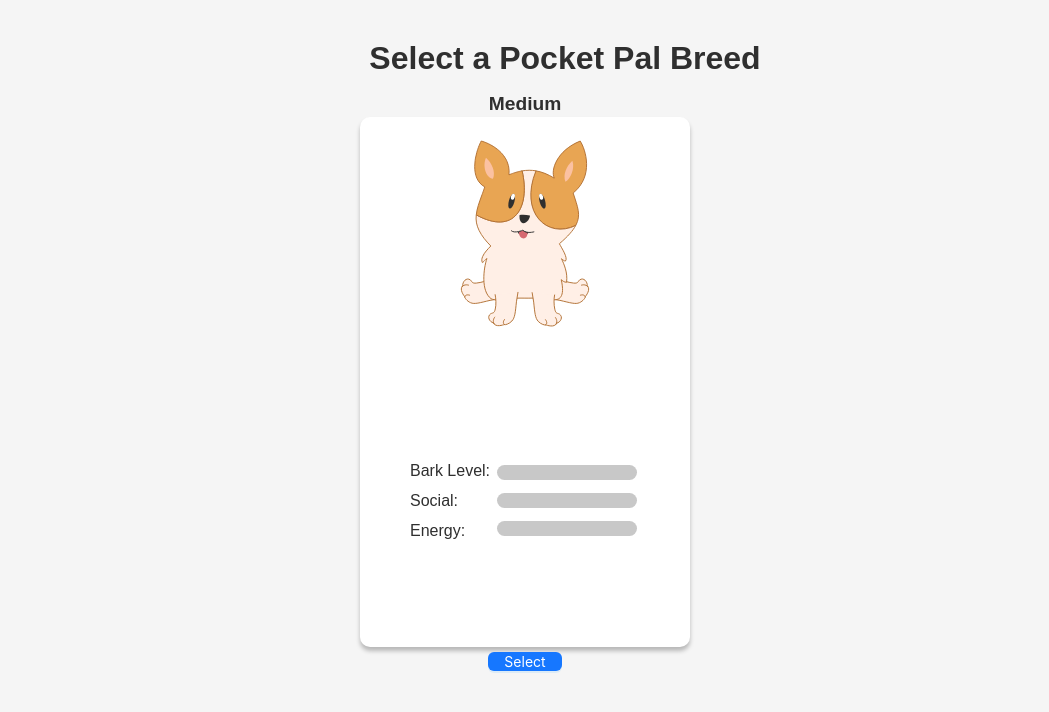
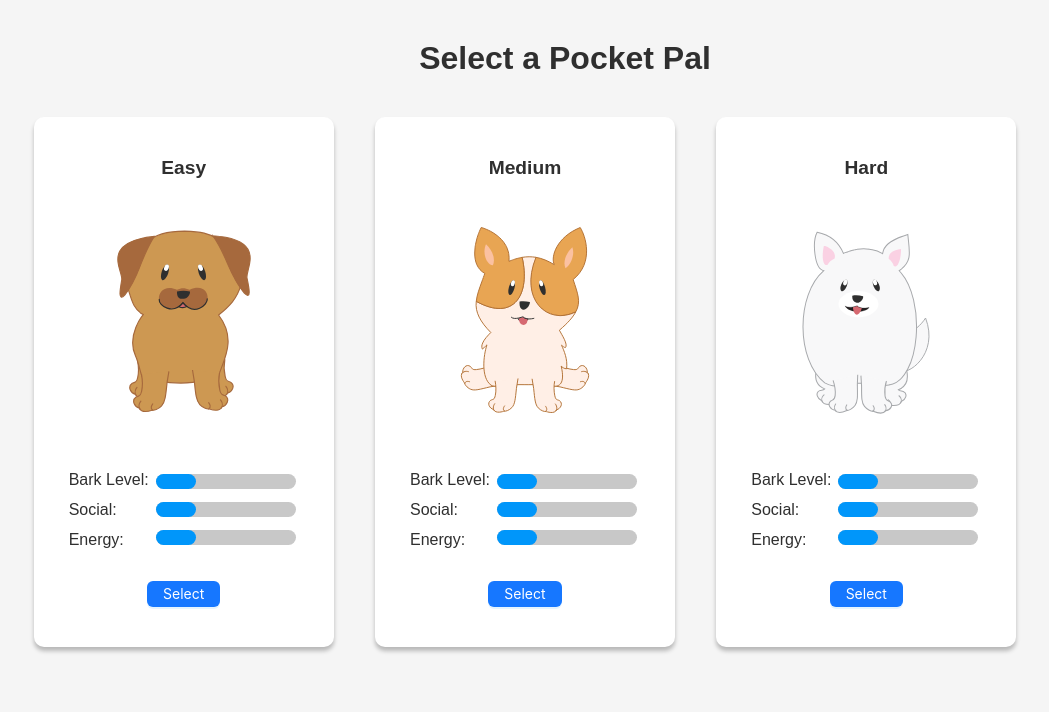
Before and after one commit to Pocket-Pals/Pocket-Pals, a Next.js app: page /select in a window 1280 px wide. Shown: the top 712 px of the page, without its empty margins (115-1164 px from the left). Built offline with nearby package versions, Linux system fonts and the light colour scheme.

Commit message:
select dog page hard coded

```diff
--- a/src/components/SelectDog/SelectDog.jsx
+++ b/src/components/SelectDog/SelectDog.jsx
@@ -4,31 +4,42 @@ import Button from '../Button/Button';
 import Image from 'next/image';
 import { useRouter } from 'next/router';
 
+const DogCardContainers = styled.div`
+    display: flex;
+    flex-direction: row;
+    justify-content: center;
+    align-items: center;
+    margin: auto;
+    width: 80%;
+    gap: 0;
+    @media (max-width: 1000px) {
+        flex-direction: column;
+        gap: 30px;
+`
 const DogCard = styled.div`
     display: flex;
     flex-direction: column;
-    justify-content: center;
+    // justify-content: center;
     align-items: center;
-    width: 250px;
-    height: 450px;
+    max-width: 250px;
+    max-height: 450px;
     background-color: white;
     border-radius: 10px;
     margin: auto;
-    padding: 40px;
+    padding: 40px 25px;
     box-shadow: 0px 4px 4px rgba(0, 0, 0, 0.25);
 `
 const DogImage = styled(Image)`
     display: block;
-    margin-bottom: 100px;
     background-repeat: no-repeat;
     background-position: center;
     background-size: cover;
 `
 const StatsContainer = styled.div`
     width: 100%;
+    padding-bottom: 20px;
     display: grid;
     grid-template-columns: 1fr 1fr;
-    grid-template-rows: 1fr 1fr;
     grid-template-areas:
         "a b";
 `
@@ -44,21 +55,22 @@ const StatUnfilled = styled.div`
 `
 const StatFilled = styled.div`
     display: flex;
-    width: 20px;
+    width: 40px;
     height: 15px;
-    background-color: red;
+    background-color: rgb(0, 150, 250);
     border-radius: 10px;
     padding: 0;
-    margin: 13px;
 `
 
 export default function SelectCard({
-    img = "/svgs/corgi.svg"
+    easy = "/svgs/ridgehound.svg",
+    medium = "/svgs/corgi.svg",
+    hard = "/svgs/samoyed.svg",
 }) {
     return (
         <>
             <Typography
-                text="Select a Pocket Pal Breed"
+                text="Select a Pocket Pal"
                 size="2rem"
                 color="#2F2F2F"
                 weight="600"
@@ -70,9 +82,10 @@ export default function SelectCard({
                 width="100%"
                 height="100%"
             />
+            <DogCardContainers>
                 <DogCard>
                     <Typography
-                    text="Medium"
+                        text="Easy"
                         size="1.2rem"
                         color="#2F2F2F"
                         weight="bold"
@@ -84,7 +97,7 @@ export default function SelectCard({
                         width="100%"
                         height="100%"
                     />
-                <DogImage src={img} width={350} height={350} />
+                    <DogImage src={easy} width={350} height={350} />
                     <StatsContainer>
                         <div>
                             <Typography
@@ -129,19 +142,161 @@ export default function SelectCard({
                         </div>
                         <div>
                             <StatUnfilled>
-                            {/* <StatFilled /> */}
+                                <StatFilled />
                             </StatUnfilled>
                             <StatUnfilled>
-
+                                <StatFilled />
                             </StatUnfilled>
                             <StatUnfilled>
-
+                                <StatFilled />
                             </StatUnfilled>
-
                         </div>
                     </StatsContainer>
                     <Button text="Select" />
                 </DogCard>
+                <DogCard>
+                    <Typography
+                        text="Medium"
+                        size="1.2rem"
+                        color="#2F2F2F"
+                        weight="bold"
+                        family="sans-serif"
+                        align="center"
+                        display="block"
+                        margin="0px"
+                        padding="0"
+                        width="100%"
+                        height="100%"
+                    />
+                    <DogImage src={medium} width={350} height={350} />
+                    <StatsContainer>
+                        <div>
+                            <Typography
+                                text="Bark Level:"
+                                size="1rem"
+                                color="#2F2F2F"
+                                weight="regular"
+                                family="sans-serif"
+                                align="left"
+                                display="flex"
+                                margin="10px"
+                                padding="0"
+                                width="100%"
+                                height="20px"
+                            />
+                            <Typography
+                                text="Social:"
+                                size="1rem"
+                                color="#2F2F2F"
+                                weight="regular"
+                                family="sans-serif"
+                                align="left"
+                                display="flex"
+                                margin="10px"
+                                padding="0"
+                                width="100%"
+                                height="20px"
+                            />
+                            <Typography
+                                text="Energy:"
+                                size="1rem"
+                                color="#2F2F2F"
+                                weight="regular"
+                                family="sans-serif"
+                                align="left"
+                                display="flex"
+                                margin="10px"
+                                padding="0"
+                                width="100%"
+                                height="20px"
+                            />
+                        </div>
+                        <div>
+                            <StatUnfilled>
+                                <StatFilled />
+                            </StatUnfilled>
+                            <StatUnfilled>
+                                <StatFilled />
+                            </StatUnfilled>
+                            <StatUnfilled>
+                                <StatFilled />
+                            </StatUnfilled>
+                        </div>
+                    </StatsContainer>
+                    <Button text="Select" />
+                </DogCard>
+                <DogCard>
+                    <Typography
+                        text="Hard"
+                        size="1.2rem"
+                        color="#2F2F2F"
+                        weight="bold"
+                        family="sans-serif"
+                        align="center"
+                        display="block"
+                        margin="0px"
+                        padding="0"
+                        width="100%"
+                        height="100%"
+                    />
+                    <DogImage src={hard} width={350} height={350} />
+                    <StatsContainer>
+                        <div>
+                            <Typography
+                                text="Bark Level:"
+                                size="1rem"
+                                color="#2F2F2F"
+                                weight="regular"
+                                family="sans-serif"
+                                align="left"
+                                display="flex"
+                                margin="10px"
+                                padding="0"
+                                width="100%"
+                                height="20px"
+                            />
+                            <Typography
+                                text="Social:"
+                                size="1rem"
+                                color="#2F2F2F"
+                                weight="regular"
+                                family="sans-serif"
+                                align="left"
+                                display="flex"
+                                margin="10px"
+                                padding="0"
+                                width="100%"
+                                height="20px"
+                            />
+                            <Typography
+                                text="Energy:"
+                                size="1rem"
+                                color="#2F2F2F"
+                                weight="regular"
+                                family="sans-serif"
+                                align="left"
+                                display="flex"
+                                margin="10px"
+                                padding="0"
+                                width="100%"
+                                height="20px"
+                            />
+                        </div>
+                        <div>
+                            <StatUnfilled>
+                                <StatFilled />
+                            </StatUnfilled>
+                            <StatUnfilled>
+                                <StatFilled />
+                            </StatUnfilled>
+                            <StatUnfilled>
+                                <StatFilled />
+                            </StatUnfilled>
+                        </div>
+                    </StatsContainer>
+                    <Button text="Select" />
+                </DogCard>
+            </DogCardContainers>
         </>
     )
 }
```
Also changed, not shown: public/svgs/ridgehound.svg (added), public/svgs/samoyed.svg (added). Lines whose indentation alone changed are shown as unchanged.
